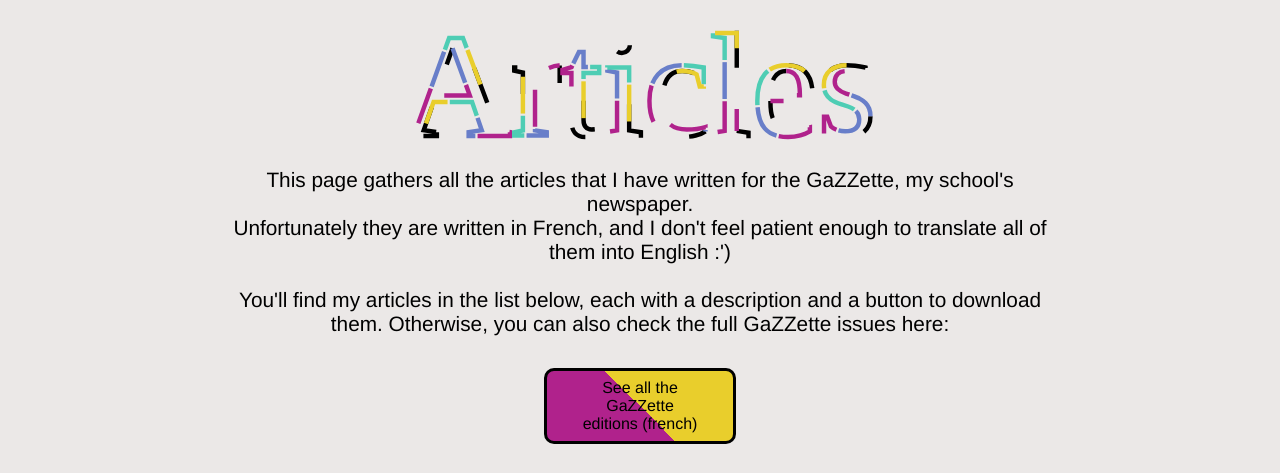
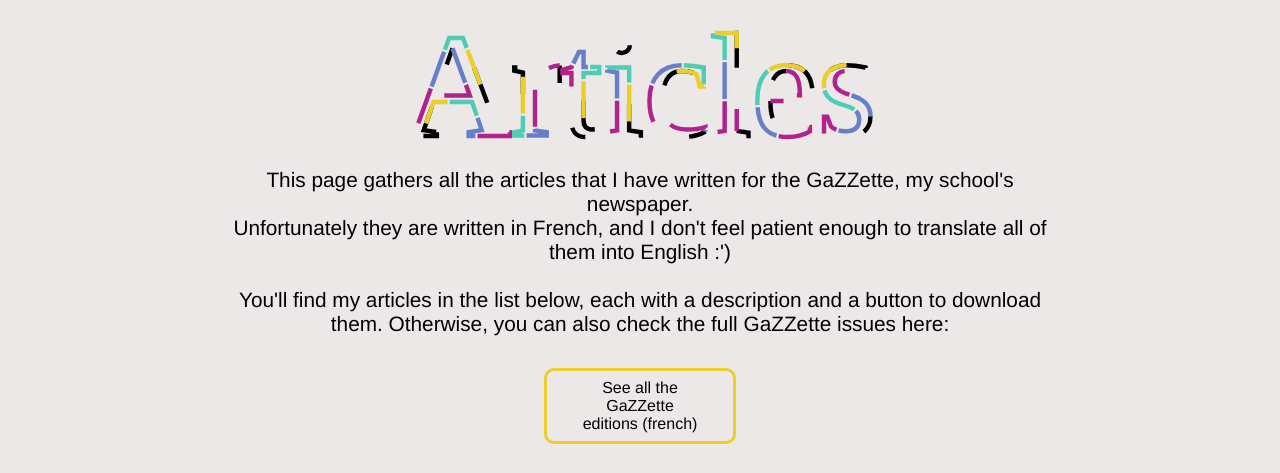
Before and after one commit to maurin-gilles/maurininfo, a plain HTML site: page articles.html in a window 1280 px wide. Shown: the part 142-615 px from the top of the page. Drawn offline with Linux system fonts and the light colour scheme; a script that the page names is missing.

Commit message:
better articles button

```diff
--- a/styles/styles.css
+++ b/styles/styles.css
@@ -644,10 +644,10 @@ svg {
 /***************************************************************************************************************************************************************************************************/
 
 .gzzt_btn {
-  border: solid black 3px;
+  border: solid var(--ylw) 3px;
   padding: 0.5em 2em 0.5em 2em;
   border-radius: 10px;
-  background: linear-gradient(45deg, var(--ppl) 50%, var(--ylw) 50%);
+  background: transparent;
   display:block;
   margin-left:auto;
   margin-right:auto;
@@ -655,6 +655,7 @@ svg {
   max-width:12em;
   text-decoration: none;
   color:black;
+  transition: transform 200ms ease-in-out;
 }
 
 .gzzt_btn a {
@@ -663,9 +664,9 @@ svg {
 }
 
 .gzzt_btn:hover {
-  background: linear-gradient(-45deg, var(--ppl) 50%, var(--ylw) 50%);
   overflow:visible;
-  transform: scale(110%);
+  border: solid var(--ppl) 3px;
+  transform: scale(120%);
 }
 
 .articles_main h1 {
```
